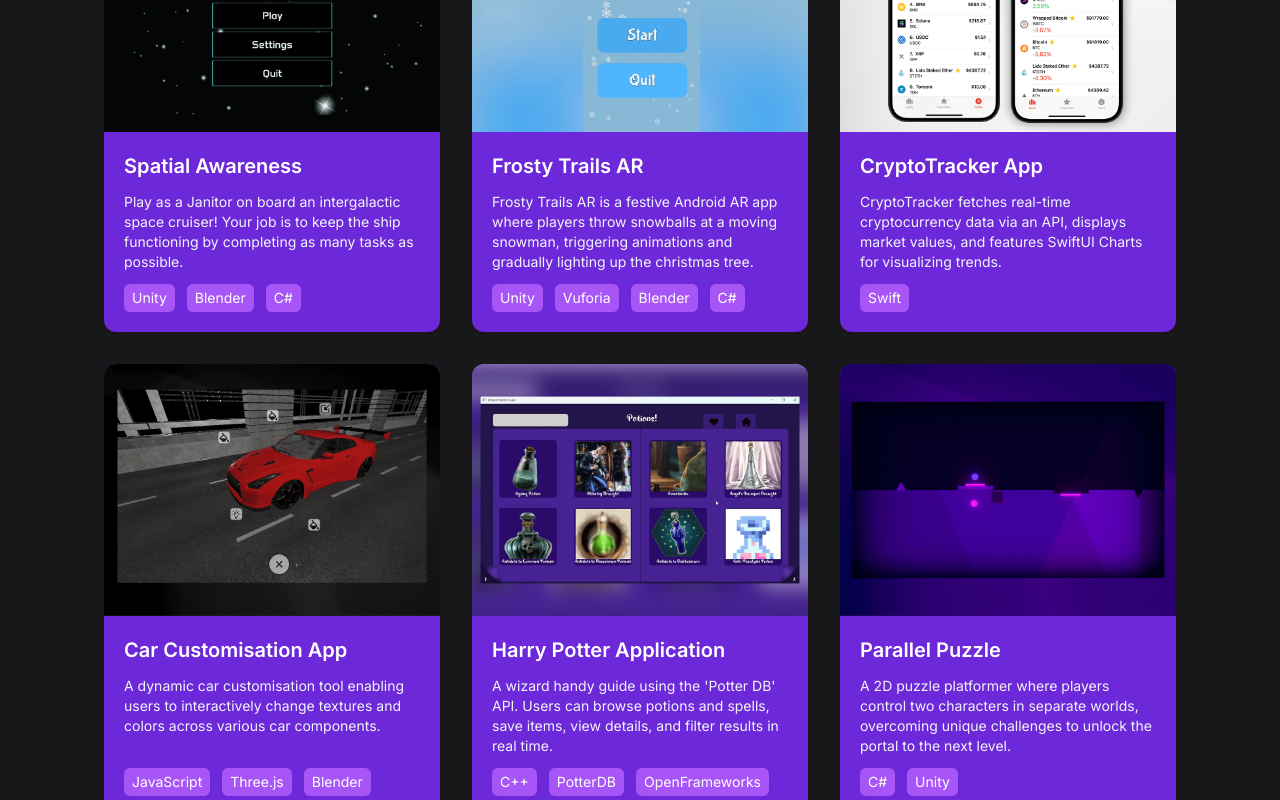
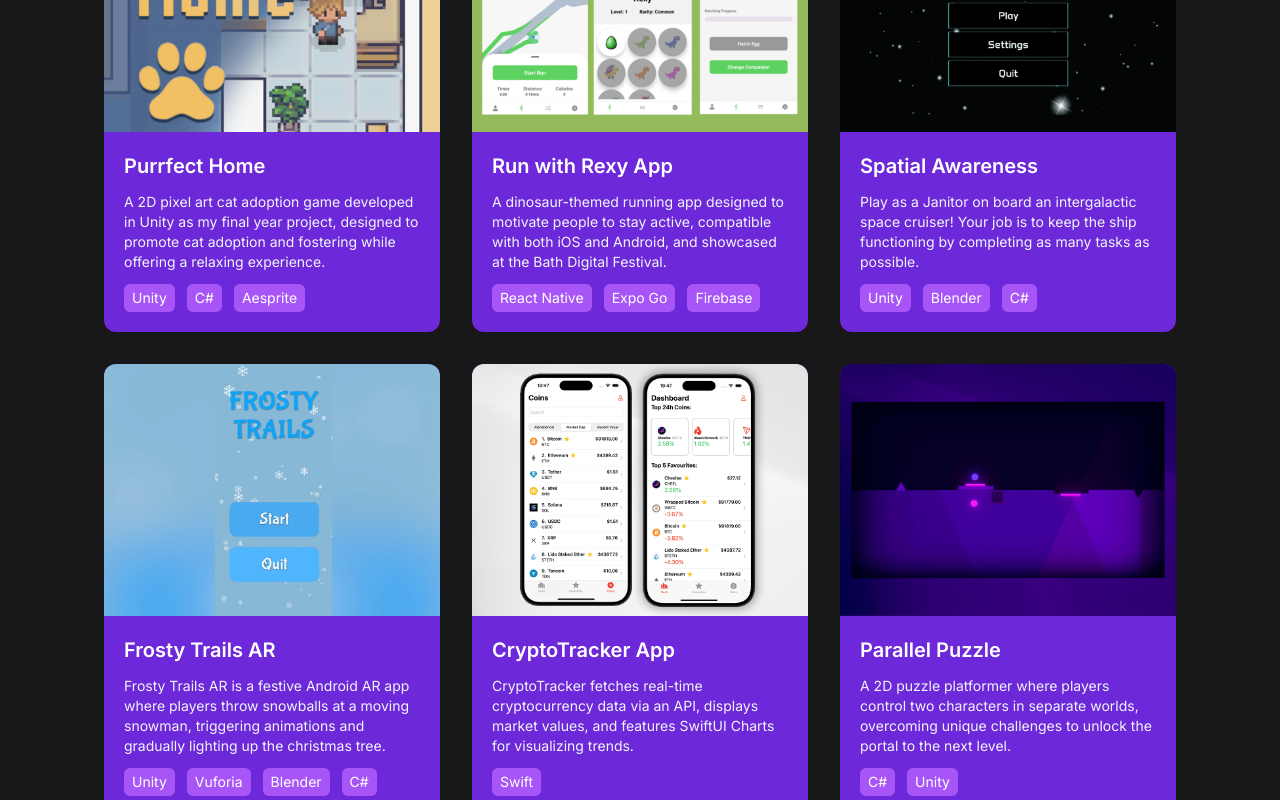
Before and after one commit to FranBowden/Portfolio, a React (Vite) app: page / in a window 1280 px wide. Shown: the part 1080-1880 px from the top of the page. Built offline with nearby package versions, Linux system fonts and the light colour scheme.

Commit message:
Updated Projects

```diff
--- a/src/Data/projectData.js
+++ b/src/Data/projectData.js
@@ -4,10 +4,30 @@ import project3 from "../../public/project3.png";
 import project4 from "../../public/project4.png";
 import project5 from "../../public/project5.png";
 import project6 from "../../public/project6.png";
+import purrfectHome from "../../public/PurrfectHome.png"
+import RWR from "../../public/RWR.png"
 
 export const projectData = [
   {
     id: 1,
+    image: purrfectHome,
+    title: "Purrfect Home",
+    description:
+      "A 2D pixel art cat adoption game developed in Unity as my final year project, designed to promote cat adoption and fostering while offering a relaxing experience.",
+    link: "https://franbowden.itch.io/purrfect-home",
+    technologies: ["Unity", "C#", "Aesprite"],
+  },
+   {
+    id: 2,
+    image: RWR,
+    title: "Run with Rexy App",
+    description:
+      "A dinosaur-themed running app designed to motivate people to stay active, compatible with both iOS and Android, and showcased at the Bath Digital Festival.",
+    link: "https://www.runwithrexy.co.uk/",
+    technologies: ["React Native", "Expo Go", "Firebase"],
+  },
+  {
+    id: 3,
     image: project1,
     title: "Spatial Awareness",
     description:
@@ -16,7 +36,7 @@ export const projectData = [
     technologies: ["Unity", "Blender", "C#"],
   },
   {
-    id: 2,
+    id: 4,
     image: project2,
     title: "Frosty Trails AR",
     description:
@@ -25,7 +45,7 @@ export const projectData = [
     technologies: ["Unity", "Vuforia", "Blender", "C#"],
   },
   {
-    id: 3,
+    id: 5,
     image: project3,
     title: "CryptoTracker App",
     description:
@@ -33,15 +53,7 @@ export const projectData = [
     link: "https://github.com/Zac-Jones/CoinTrack",
     technologies: ["Swift"],
   },
-  {
-    id: 4,
-    image: project4,
-    title: "Car Customisation App",
-    description:
-      "A dynamic car customisation tool enabling users to interactively change textures and colors across various car components.",
-    link: "https://github.com/FranBowden/Car-Customisation-Project",
-    technologies: ["JavaScript", "Three.js", "Blender"],
-  },
+  /*
   {
     id: 5,
     image: project5,
@@ -50,14 +62,14 @@ export const projectData = [
       "A wizard handy guide using the 'Potter DB' API. Users can browse potions and spells, save items, view details, and filter results in real time.",
     link: "https://github.com/FranBowden/Harry-Potter-API-Desktop-App/tree/main",
     technologies: ["C++", "PotterDB", "OpenFrameworks"],
-  },
+  },*/
   {
     id: 6,
     image: project6,
     title: "Parallel Puzzle",
     description:
       "A 2D puzzle platformer where players control two characters in separate worlds, overcoming unique challenges to unlock the portal to the next level.",
-    link: "https://github.com/FranBowden/Parallel-Puzzle",
+    link: "https://franbowden.itch.io/parallelpuzzle",
     technologies: ["C#", "Unity"],
   },
 ];
```
Also changed, not shown: public/PurrfectHome.png (added), public/RWR.png (added).
